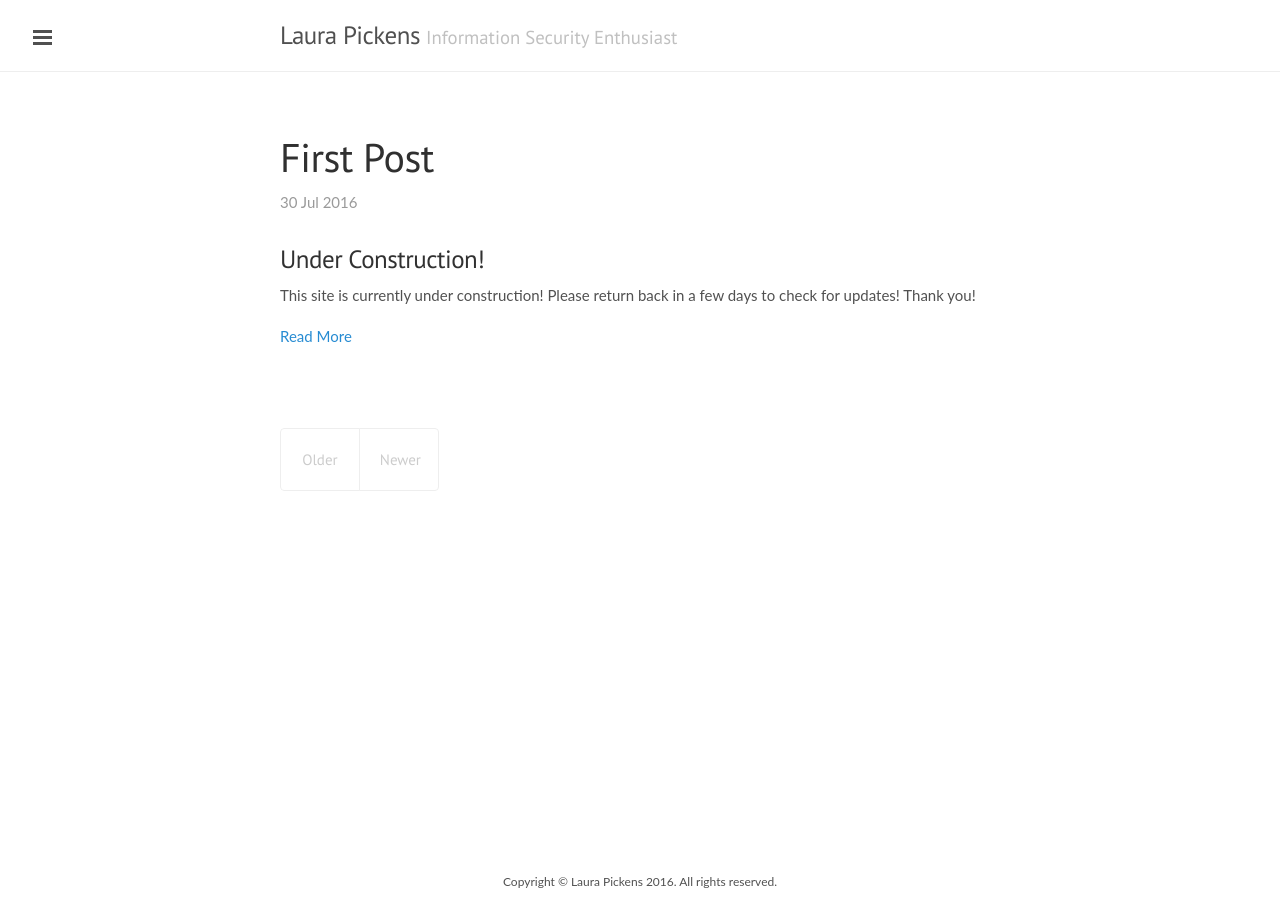
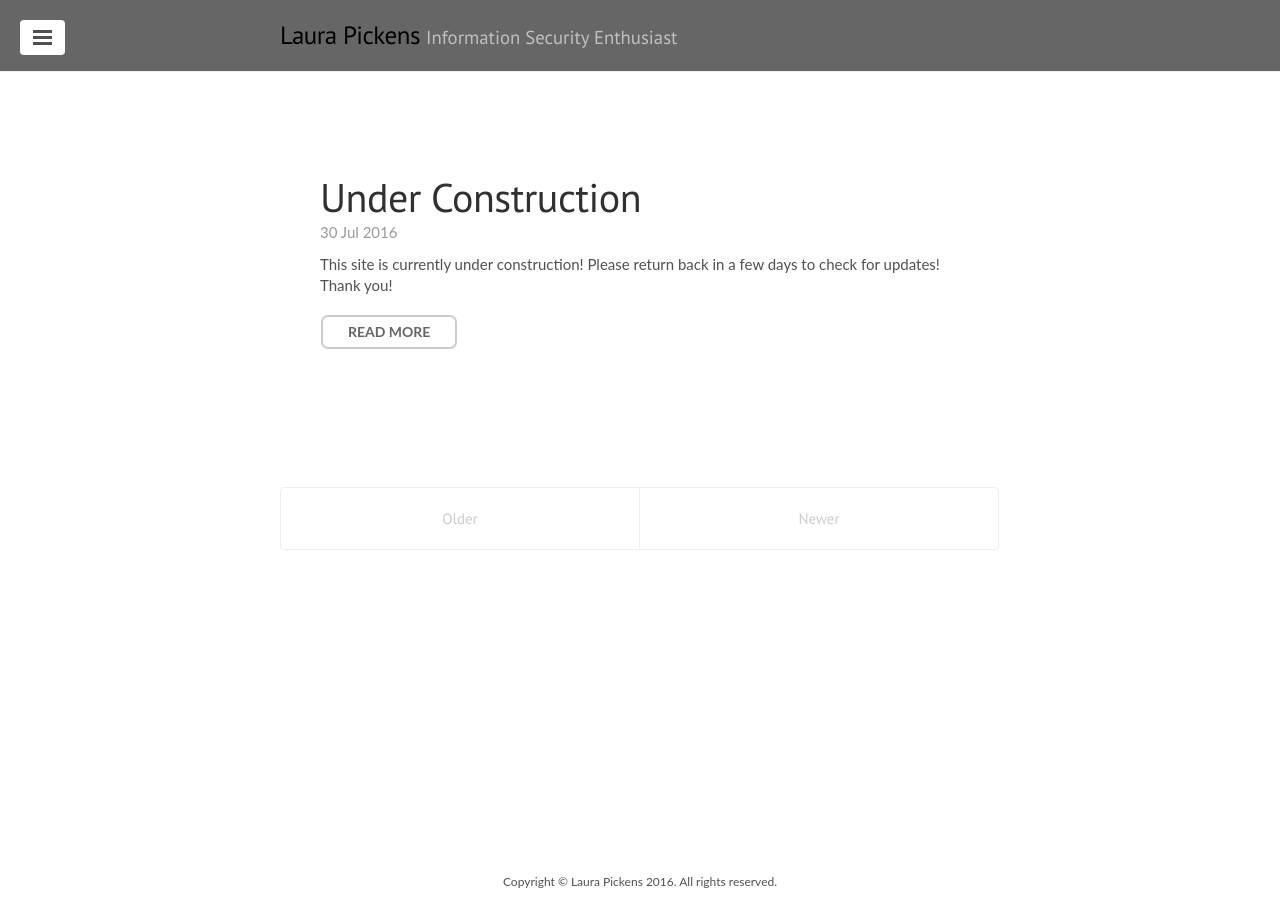
Before and after one commit to lpickens03/lpickens03.github.io, a Jekyll site: the page built from index.html, in a window 1280 px wide. Built offline with Jekyll 4.4.1, drawn with Linux system fonts in a browser that asks for light colours; the list of posts is cut into pages by our own code.

Commit message:
Cleaning up formatting

```diff
--- a/_layouts/post.html
+++ b/_layouts/post.html
@@ -7,7 +7,6 @@ layout: default
   <span class="post-date">{{ page.date | date_to_string }}</span>
   {{ content }}
   {% include signature.html %}
-</div>
 
   <div class="related">
     <h2>Latest Posts</h2>
@@ -24,3 +23,4 @@ layout: default
       {% endfor %}
     </ul>
   </div>
+</div>
--- a/_posts/2016-07-30-first-post.md
+++ b/_posts/2016-07-30-first-post.md
@@ -1,8 +1,6 @@
 ---
 layout: post
-title: First Post
+title: Under Construction
 ---
 
-### Under Construction!
-
 This site is currently under construction! Please return back in a few days to check for updates! Thank you!
--- a/index.html
+++ b/index.html
@@ -14,15 +14,15 @@ title: Home
 
     <span class="post-date">{{ post.date | date_to_string }}</span>
 
-    <p>{{ post.content | truncatewords: site.truncate_size | close_format}}
-    <a class="link-to-post"
-       href="{{ post.url }}">Read More</a>
+    <p>{{ post.content | strip_html | truncatewords: site.truncate_size }}</br>
+    <a class="btn-readmore"
+       href="{{ post.url }}">READ MORE</a>
     </p>
   </div>
   {% endfor %}
 </div>
 
-<div class="pagination">
+<div class="pagination text-center">
   {% if paginator.next_page %}
     <a class="pagination-item older" href="/page{{paginator.next_page}}">Older</a>
   {% else %}
--- a/public/css/lanyon.css
+++ b/public/css/lanyon.css
@@ -77,7 +77,7 @@ h1, h2, h3, h4, h5, h6 {
 
 .container {
   max-width: 28rem;
-  background-color: #fff;
+  background-color: transparent;
 }
 @media (min-width: 38rem) {
   .container {
@@ -102,14 +102,16 @@ h1, h2, h3, h4, h5, h6 {
   padding-bottom: 1rem;
   margin-bottom: 3rem;
   border-bottom: 1px solid #eee;
+  background: #666;
 }
 .masthead-title {
   margin-top: 0;
   margin-bottom: 0;
-  color: #505050;
+  color: #000;
 }
 .masthead-title a {
-  color: #505050;
+  color: #000;
+  text-decoration: none;
 }
 .masthead-title small {
   font-size: 75%;
@@ -156,7 +158,6 @@ h1, h2, h3, h4, h5, h6 {
   font-size: .875rem; /* 15px */
   color: rgba(255,255,255,.6);
   margin-top: 3.6rem;
-  /*background-color: #202020;*/
   -webkit-transition: all .3s ease-in-out;
           transition: all .3s ease-in-out;
 }
@@ -344,6 +345,10 @@ a.sidebar-nav-item:focus {
 .page,
 .post {
   /*margin-bottom: 4em;*/
+  background-color: #fff;
+  /*border: 1px solid #cccccc;
+  box-shadow: 2px 2px 2px #cccccc;*/
+  padding: 2rem;
 }
 
 /* Blog post or page title */
@@ -351,6 +356,7 @@ a.sidebar-nav-item:focus {
 .post-title,
 .post-title a {
   color: #303030;
+  text-decoration: none;
 }
 .page-title,
 .post-title {
@@ -359,8 +365,8 @@ a.sidebar-nav-item:focus {
 
 /* Meta data line below post title */
 .post-date {
-  display: block;
-  /*margin-top: -.5rem;
+  /*display: block;
+  margin-top: -.5rem;
   margin-bottom: 1rem;*/
   color: #9a9a9a;
 }
@@ -404,6 +410,7 @@ a.sidebar-nav-item:focus {
   overflow: hidden; /* clearfix */
   margin-left: -1rem;
   margin-right: -1rem;
+  width: 100%;
   font-family: "PT Sans", Helvetica, Arial, sans-serif;
   color: #ccc;
   text-align: center;
--- a/public/css/poole.css
+++ b/public/css/poole.css
@@ -46,6 +46,7 @@ body {
   margin: 0;
   padding: 0;
   height: 100%;
+  width: 100%;
 }
 
 html {
--- a/public/css/site.css
+++ b/public/css/site.css
@@ -16,8 +16,8 @@
 .signature {
 	margin-top: 60px;
 	padding: 30px 0 15px 0;
-	border-bottom: 1px solid #f0f0f0;
-	border-top: 1px solid #f0f0f0;
+	border-bottom: 1px solid #cccccc;
+	border-top: 1px solid #cccccc;
 }
 
 .signature .image {
@@ -45,6 +45,31 @@
 .signature .info .title a {
 	color: #000;
 	font-size: 22px;
+}
+
+.btn-readmore {
+	display: inline-block;
+    border: 2px solid #cccccc;
+    border-radius: 0.5em;
+    text-align: center;
+    font-size: 14px;
+    font-weight: bold;
+    padding: 5px 25px;
+    margin: 18px 1px;
+    color: #666;
+    transition: all .3s;
+    /*transition not supported on all browsers*/
+}
+
+.btn-readmore:hover,
+.btn-readmore:focus,
+.btn-readmore:active,
+.btn-readmore.active {
+    border: solid 2px #666;
+    color: #18bc9c;
+    background: #666;
+    text-decoration: none;
+    font-weight: bold;
 }
 
 .btn-social {
@@ -81,3 +106,12 @@
     color: #18bc9c;
     background: #666;
 }
+
+.post h1, .post-date {
+	margin: 0;
+	padding: 0;
+}
+
+.post-date {
+	margin-bottom: 10px;
+}
```
Lines whose indentation alone changed are shown as unchanged.
